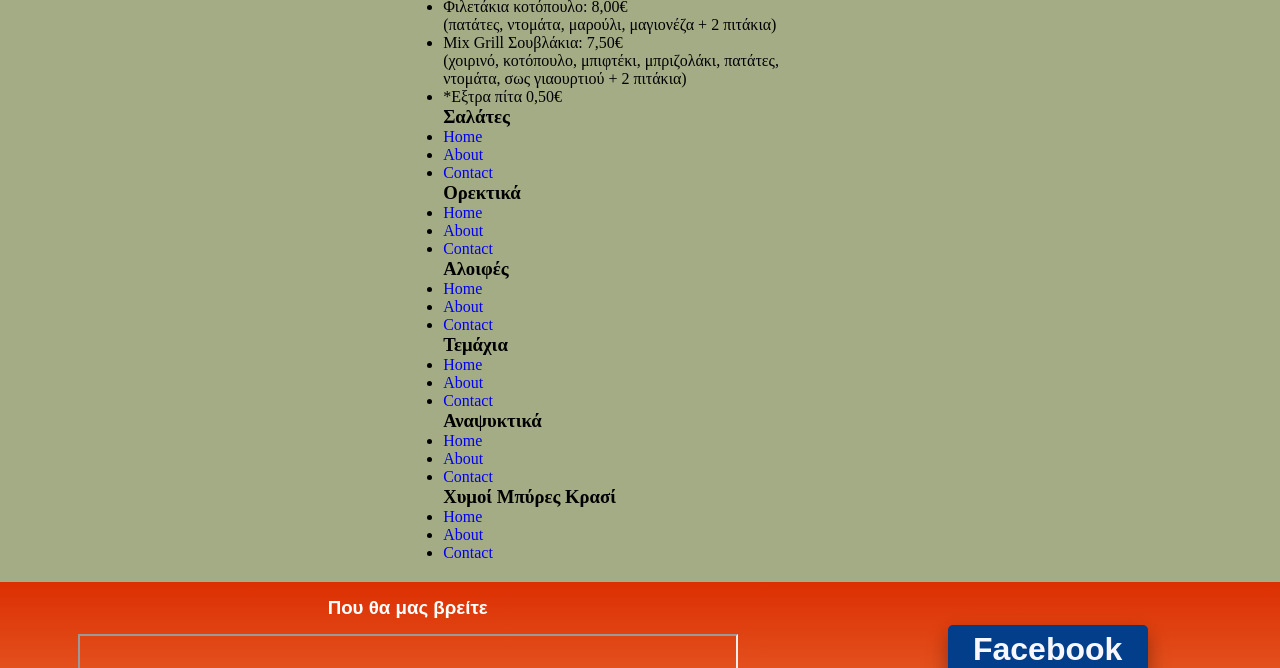
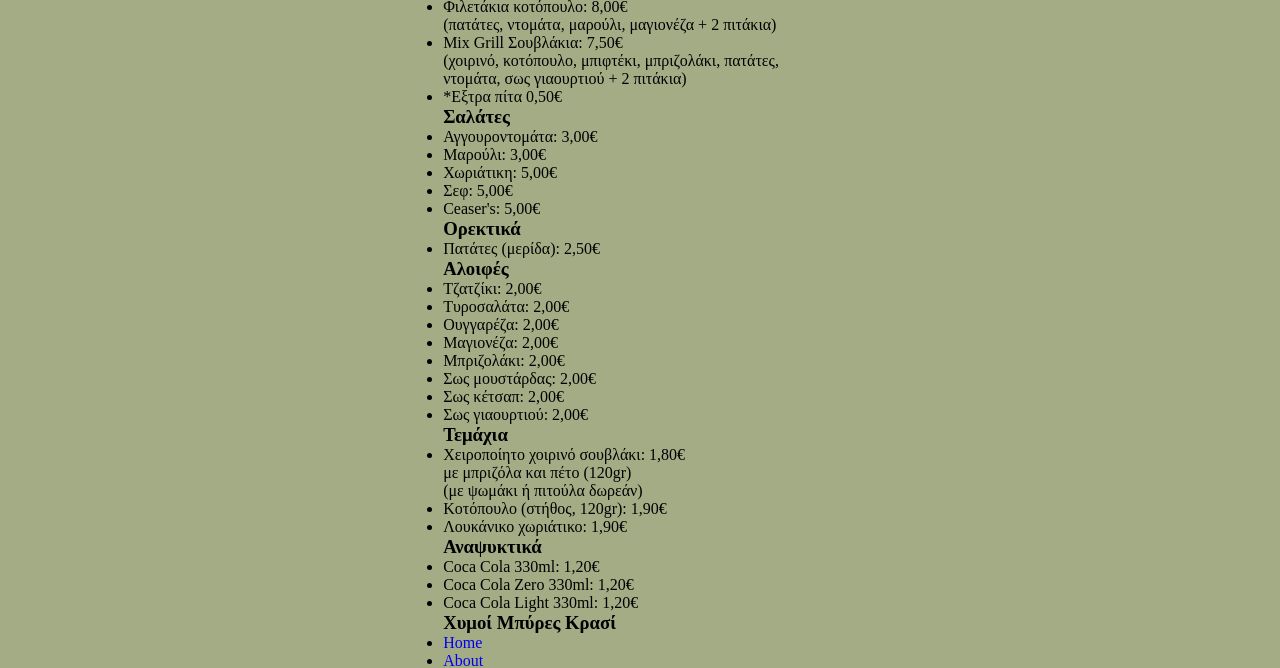
Before and after one commit to webspider02/mikrogeumata_nik, a React (Create React App) app: page /#/menu in a window 1280 px wide. Shown: the part 1720-2388 px from the top of the page. Built offline with nearby package versions, Linux system fonts and the light colour scheme; grey boxes are pictures that could not be loaded.

Commit message:
menu page part 2

```diff
--- a/src/components/Menu.js
+++ b/src/components/Menu.js
@@ -198,33 +198,80 @@ export default function Menu() {
                 </ul>
                 <ul>
                     <h3>Σαλάτες</h3>
-                    <li><a href="/">Home</a></li>
-                    <li><a href="/about">About</a></li>
-                    <li><a href="/contact">Contact</a></li>
+                    <li>
+                        <p>Αγγουροντομάτα: 3,00€</p>
+                    </li>
+                    <li>
+                        <p>Μαρούλι: 3,00€</p>
+                    </li>
+                    <li>
+                        <p>Χωριάτικη: 5,00€</p>
+                    </li>
+                    <li>
+                        <p>Σεφ: 5,00€</p>
+                    </li>
+                    <li>
+                        <p>Ceaser's: 5,00€</p>
+                    </li>
                 </ul>
                 <ul>
                     <h3>Ορεκτικά</h3>
-                    <li><a href="/">Home</a></li>
-                    <li><a href="/about">About</a></li>
-                    <li><a href="/contact">Contact</a></li>
+                    <li>
+                        <p>Πατάτες (μερίδα): 2,50€</p>
+                    </li>
                 </ul>
                 <ul>
                     <h3>Αλοιφές</h3>
-                    <li><a href="/">Home</a></li>
-                    <li><a href="/about">About</a></li>
-                    <li><a href="/contact">Contact</a></li>
+                    <li>
+                        <p>Τζατζίκι: 2,00€</p>
+                    </li>
+                    <li>
+                        <p>Τυροσαλάτα: 2,00€</p>
+                    </li>
+                    <li>
+                        <p>Ουγγαρέζα: 2,00€</p>
+                    </li>
+                    <li>
+                        <p>Μαγιονέζα: 2,00€</p>
+                    </li>
+                    <li>
+                        <p>Μπριζολάκι: 2,00€</p>
+                    </li>
+                    <li>
+                        <p>Σως μουστάρδας: 2,00€</p>
+                    </li>
+                    <li>
+                        <p>Σως κέτσαπ: 2,00€</p>
+                    </li>
+                    <li>
+                        <p>Σως γιαουρτιού: 2,00€</p>
+                    </li>
                 </ul>
                 <ul>
                     <h3>Τεμάχια</h3>
-                    <li><a href="/">Home</a></li>
-                    <li><a href="/about">About</a></li>
-                    <li><a href="/contact">Contact</a></li>
+                    <li>
+                        <p>Χειροποίητο χοιρινό σουβλάκι: 1,80€</p>
+                        <p>με μπριζόλα και πέτο (120gr)</p>
+                        <p>(με ψωμάκι ή πιτούλα δωρεάν)</p>
+                    </li>
+                    <li>
+                        <p>Kοτόπουλο (στήθος, 120gr): 1,90€</p>
+                    </li>
+                    <li>
+                        <p>Λουκάνικο χωριάτικο: 1,90€</p>
+                    </li>
                 </ul>
                 <ul>
                     <h3>Αναψυκτικά</h3>
-                    <li><a href="/">Home</a></li>
-                    <li><a href="/about">About</a></li>
-                    <li><a href="/contact">Contact</a></li>
+                    <li>
+                        <p>Coca Cola 330ml: 1,20€</p>
+                    </li>
+                    <li>
+                        <p>Coca Cola Zero 330ml: 1,20€</p>
+                    </li>
+                    <li>
+                        <p>Coca Cola Light 330ml: 1,20€</p>
+                    </li>
                 </ul>
                 <ul>
                     <h3>Χυμοί Μπύρες Κρασί</h3>
```
